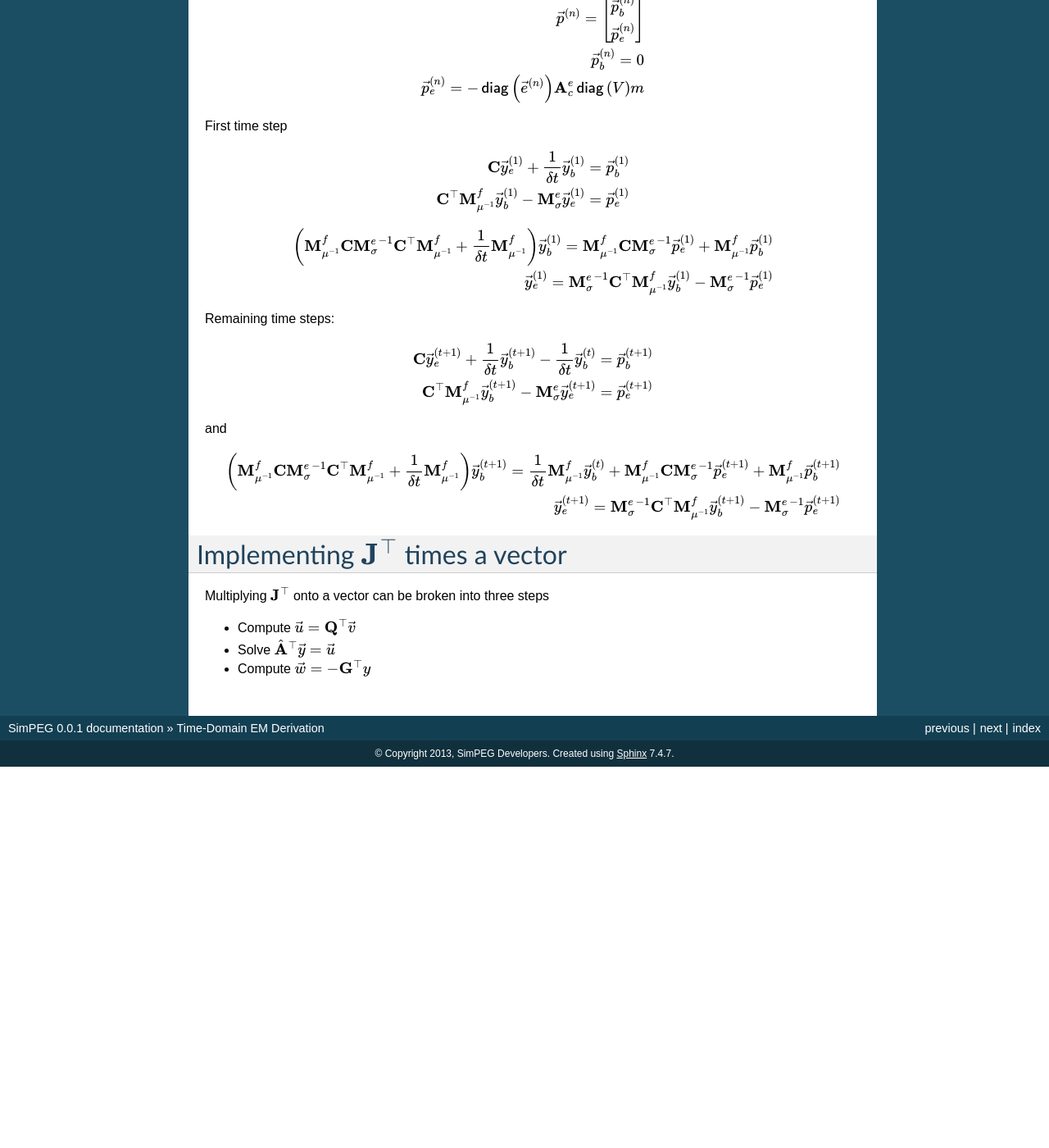
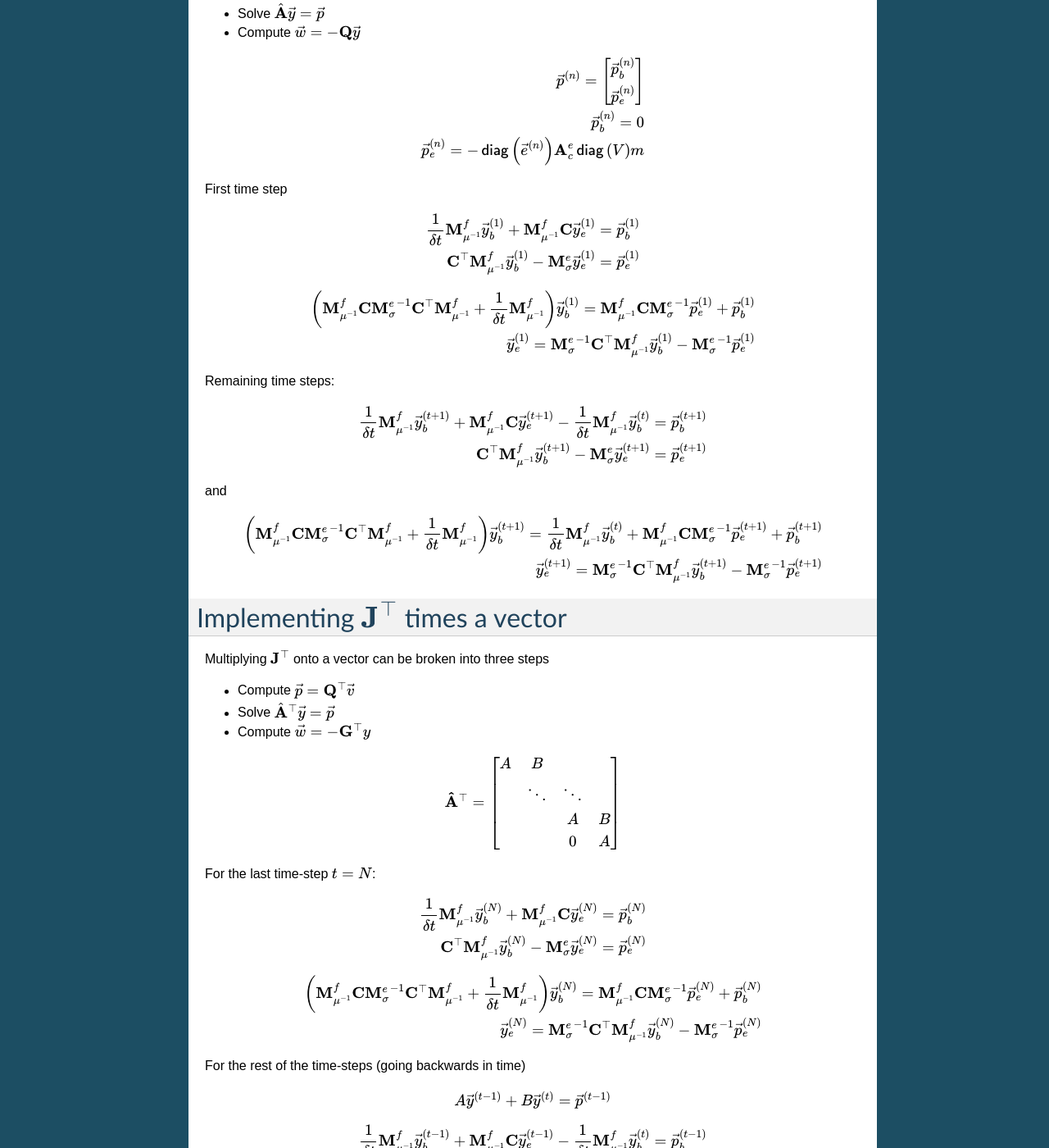
Before and after one commit to simpeg/simpeg, a Sphinx documentation site: the page built from docs/api_TDEM_derivation.rst, in a window 1280 px wide and 1400 px high, scrolled down 2366 px. Shown: the whole window at 82% size. Built offline with Sphinx 7.4.7, drawn with Linux system fonts in a browser that asks for light colours; before the commit the page ends 3301 px from its top, so only the background shows below that; some of the changed text lies outside the part shown.

Commit message:
updated and fixed em derivation

```diff
--- a/docs/api_TDEM_derivation.rst
+++ b/docs/api_TDEM_derivation.rst
@@ -83,14 +83,14 @@
         \mathbf{A} =
         \left[
             \begin{array}{cc}
-                \frac{1}{\delta t} \mathbf{I} & \dcurl \\
+                \frac{1}{\delta t} \MfMui & \MfMui\dcurl \\
                 \dcurl^\top \MfMui & -\MeSig
             \end{array}
         \right] \\
         \mathbf{B} =
         \left[
             \begin{array}{cc}
-                -\frac{1}{\delta t} \mathbf{I} & 0 \\
+                -\frac{1}{\delta t} \MfMui & 0 \\
                 0 & 0
             \end{array}
         \right] \\
@@ -107,6 +107,10 @@
         \end{array}
         \right]
     \end{align}
+
+.. note::
+
+    Here we have multiplied through by \\(\\MfMui\\) to make A and B symmetric!
 
 The entire time dependent system can be written in a single matrix expression
 
@@ -256,7 +260,7 @@
 .. math::
 
     \begin{align}
-        \dcurl \vec{y}_{e}^{(1)} + \frac{1}{\delta t} \vec{y}_{b}^{(1)} = \vec{p}_b^{(1)} \\
+        \frac{1}{\delta t} \MfMui \vec{y}_{b}^{(1)} + \MfMui \dcurl \vec{y}_{e}^{(1)} = \vec{p}_b^{(1)} \\
         \dcurl^\top \MfMui \vec{y}_b^{(1)} - \MeSig \vec{y}_e^{(1)} = \vec{p}_e^{(1)}
     \end{align}
 
@@ -274,8 +278,8 @@
 .. math::
 
     \begin{align}
-        \dcurl \vec{y}_{e}^{(t+1)} + \frac{1}{\delta t} \vec{y}_{b}^{(t+1)}
-        - \frac{1}{\delta t} \vec{y}_{b}^{(t)}
+        \frac{1}{\delta t} \MfMui\vec{y}_{b}^{(t+1)} + \MfMui\dcurl \vec{y}_{e}^{(t+1)}
+        - \frac{1}{\delta t} \MfMui \vec{y}_{b}^{(t)}
         = \vec{p}_b^{(t+1)} \\
         \dcurl^\top \MfMui \vec{y}_b^{(t+1)} - \MeSig \vec{y}_e^{(t+1)} = \vec{p}_e^{(t+1)}
     \end{align}
@@ -299,6 +303,63 @@
 Multiplying \\(\\mathbf{J}^\\top\\) onto a vector can be broken into three steps
 
 
-* Compute \\(\\vec{u} = \\mathbf{Q}^\\top \\vec{v}\\)
-* Solve \\(\\hat{\\mathbf{A}}^\\top \\vec{y} = \\vec{u}\\)
+* Compute \\(\\vec{p} = \\mathbf{Q}^\\top \\vec{v}\\)
+* Solve \\(\\hat{\\mathbf{A}}^\\top \\vec{y} = \\vec{p}\\)
 * Compute \\(\\vec{w} = -\\mathbf{G}^\\top y\\)
+
+
+.. math::
+
+    \mathbf{\hat{A}}^\top = \left[
+        \begin{array}{cccc}
+            A & B & & \\
+              & \ddots & \ddots & \\
+              & & A & B \\
+              & & 0 & A
+        \end{array}
+    \right]
+
+For the last time-step \\(t=N\\):
+
+.. math::
+
+    \begin{align}
+        \frac{1}{\delta t} \MfMui \vec{y}_{b}^{(N)} + \MfMui \dcurl \vec{y}_{e}^{(N)} = \vec{p}_b^{(N)} \\
+        \dcurl^\top \MfMui \vec{y}_b^{(N)} - \MeSig \vec{y}_e^{(N)} = \vec{p}_e^{(N)}
+    \end{align}
+
+
+.. math::
+
+    \begin{align}
+        \left( \MfMui \dcurl \MeSig^{-1} \dcurl^\top \MfMui + \frac{1}{\delta t} \MfMui \right) \vec{y}_{b}^{(N)} = \MfMui \dcurl \MeSig^{-1} \vec{p}_e^{(N)} + \vec{p}_b^{(N)} \\
+        \vec{y}_e^{(N)} = \MeSig^{-1} \dcurl^\top \MfMui \vec{y}_b^{(N)} - \MeSig^{-1} \vec{p}_e^{(N)}
+    \end{align}
+
+For the rest of the time-steps (going backwards in time)
+
+
+.. math::
+
+    A \vec{y}^{(t-1)} + B \vec{y}^{(t)} = \vec{p}^{(t-1)}
+
+
+.. math::
+
+    \begin{align}
+        \frac{1}{\delta t} \MfMui\vec{y}_{b}^{(t-1)} + \MfMui\dcurl \vec{y}_{e}^{(t-1)}
+        - \frac{1}{\delta t} \MfMui \vec{y}_{b}^{(t)}
+        = \vec{p}_b^{(t-1)} \\
+        \dcurl^\top \MfMui \vec{y}_b^{(t-1)} - \MeSig \vec{y}_e^{(t-1)} = \vec{p}_e^{(t-1)}
+    \end{align}
+
+and
+
+.. math::
+
+    \begin{align}
+        \left( \MfMui \dcurl \MeSig^{-1} \dcurl^\top \MfMui + \frac{1}{\delta t} \MfMui \right) \vec{y}_{b}^{(t-1)} =
+        \frac{1}{\delta t} \MfMui \vec{y}_b^{(t)}
+        + \MfMui \dcurl \MeSig^{-1} \vec{p}_e^{(t-1)} + \vec{p}_b^{(t-1)} \\
+        \vec{y}_e^{(t-1)} = \MeSig^{-1} \dcurl^\top \MfMui \vec{y}_b^{(t-1)} - \MeSig^{-1} \vec{p}_e^{(t-1)}
+    \end{align}
```
Also changed, not shown: other parts of docs/api_TDEM_derivation.rst (+2 -2 lines).
